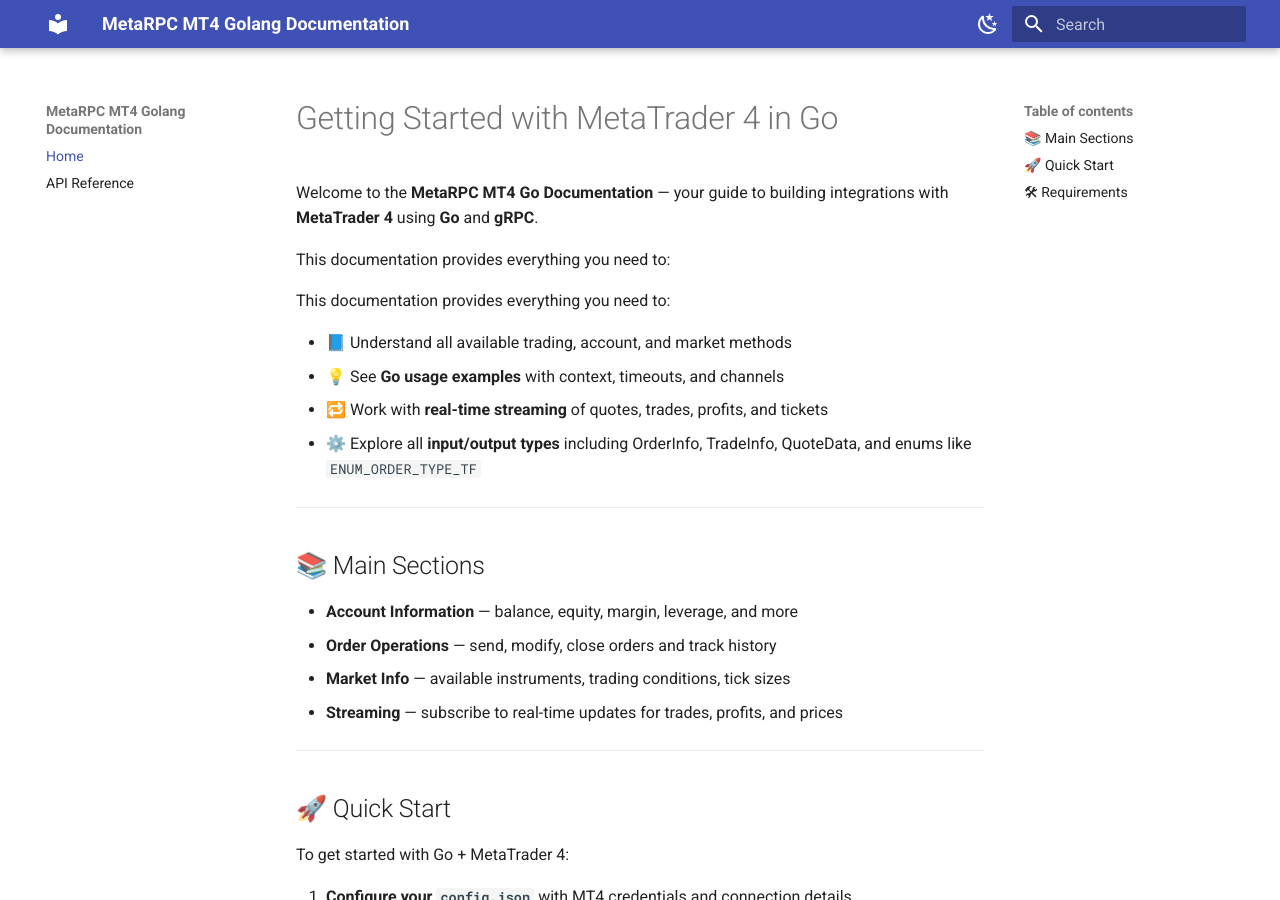
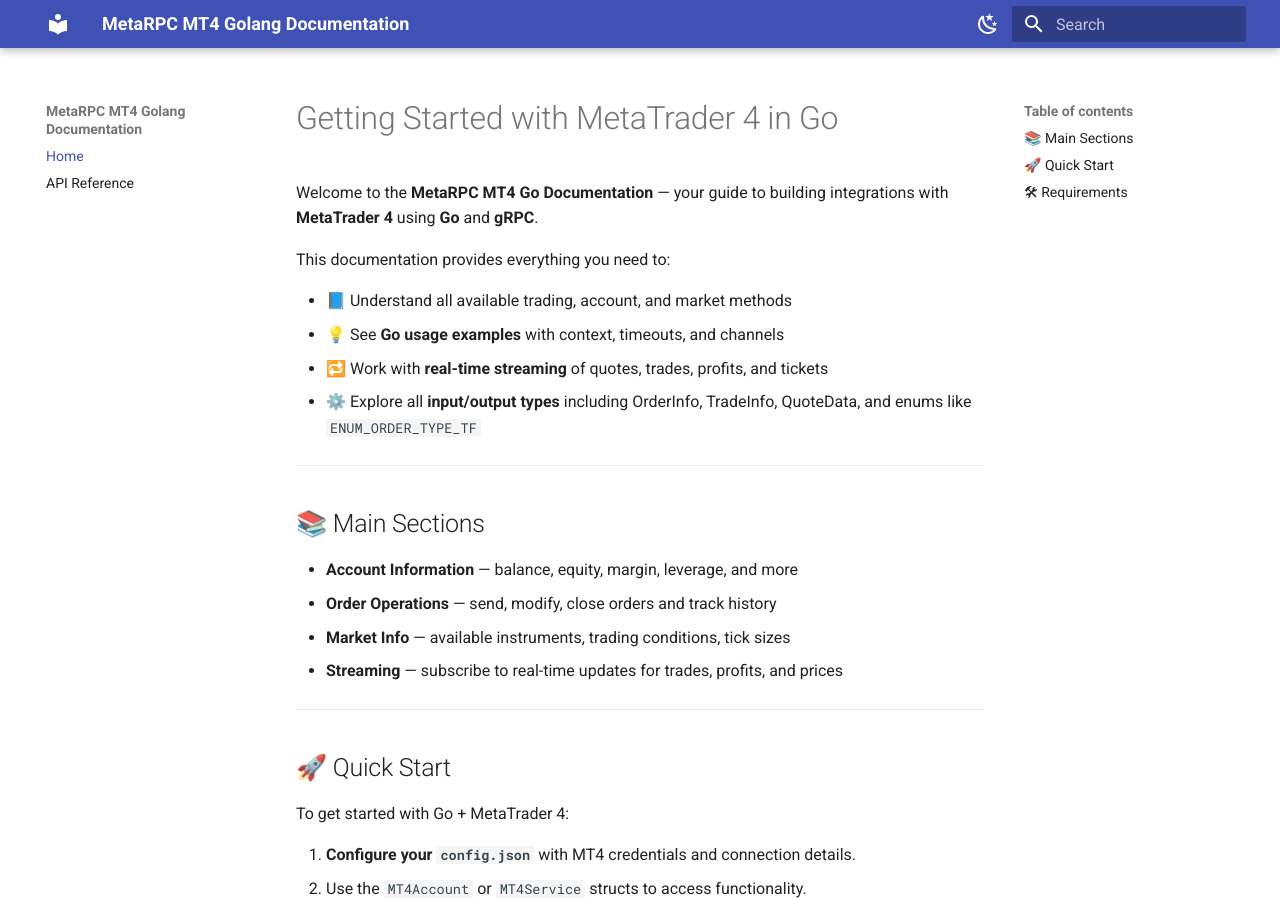
Before and after one commit to MetaRPC/GoMT4, an MkDocs documentation site: the page built from docs/index.md, in a window 1280 px wide and 900 px high. Built offline with MkDocs 1.6.1 and Material for MkDocs 9.7.7, drawn with Linux system fonts in a browser that asks for light colours.

Commit message:
Update index.md

```diff
--- a/docs/index.md
+++ b/docs/index.md
@@ -1,8 +1,6 @@
 # Getting Started with MetaTrader 4 in Go
 
 Welcome to the **MetaRPC MT4 Go Documentation** — your guide to building integrations with **MetaTrader 4** using **Go** and **gRPC**.
-
-This documentation provides everything you need to:
 
 This documentation provides everything you need to:
 
```
